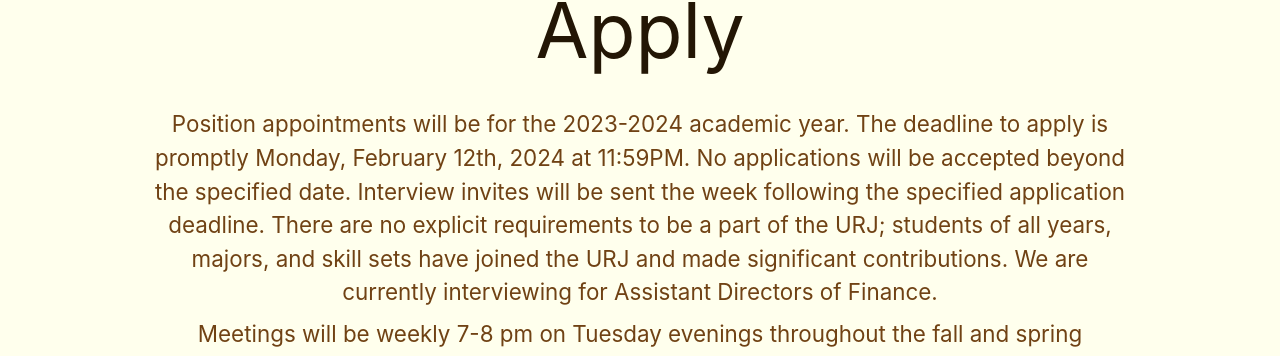
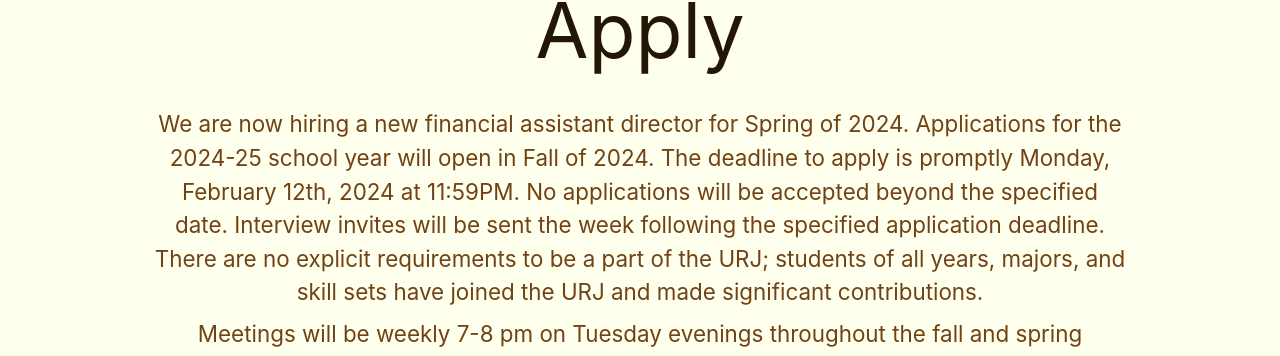
Before and after one commit to texas-urj/texas-urj.github.io, a Next.js app: page /apply in a window 1280 px wide. Shown: the part 87-443 px from the top of the page. Built offline with nearby package versions, Linux system fonts and the light colour scheme.

Commit message:
Application wording

```diff
--- a/pages/apply.tsx
+++ b/pages/apply.tsx
@@ -9,7 +9,7 @@ const Apply = () => {
       <h1>Apply</h1>
       <section>
       {/* <p>The application for the Texas Undergraduate Research Journal (URJ) are currently closed. Feel free to read the information below and stay tuned for information on our next application cycle.</p> */}
-      <p>Position appointments will be for the 2023-2024 academic year. The deadline to apply is promptly Monday, February 12th, 2024 at 11:59PM. No applications will be accepted beyond the specified date. Interview invites will be sent the week following the specified application deadline. There are no explicit requirements to be a part of the URJ; students of all years, majors, and skill sets have joined the URJ and made significant contributions. We are currently interviewing for Assistant Directors of Finance. </p>
+      <p>We are now hiring a new financial assistant director for Spring of 2024. Applications for the 2024-25 school year will open in Fall of 2024. The deadline to apply is promptly Monday, February 12th, 2024 at 11:59PM. No applications will be accepted beyond the specified date. Interview invites will be sent the week following the specified application deadline. There are no explicit requirements to be a part of the URJ; students of all years, majors, and skill sets have joined the URJ and made significant contributions. </p>
       <p>Meetings will be weekly 7-8 pm on Tuesday evenings throughout the fall and spring semesters. Meeting attendance and meaningful contributions are required to remain in good standing. Please make sure you can make time to attend these meetings.</p>
       <p>Feel free to contact Sriya Gullapalli at <a className='underline hover:no-underline' href='mailto:editor.in.chief@texasurj.info'>editor.in.chief@texasurj.info</a> with any questions or concerns. We look forward to reading your application.</p>
       </section>
```
